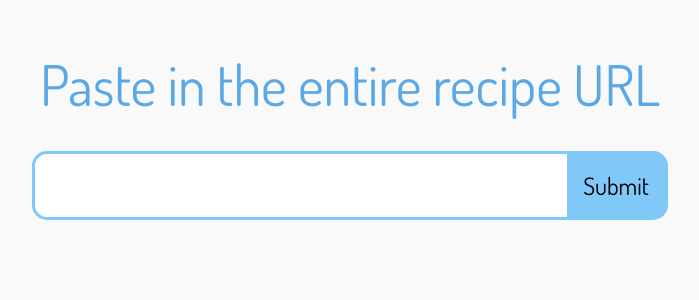
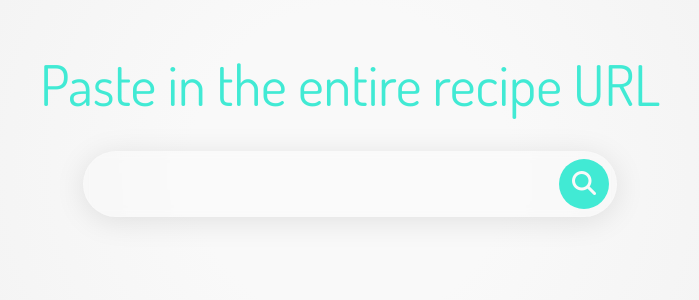
Before and after one commit to harrymarah/get-just-the-recipe, a React (Create React App) app: page / in a window 1280 px wide. Shown: the top 300 px of the page, without its empty margins (290-989 px from the left). Built offline with nearby package versions, Linux system fonts and the light colour scheme; the HTML template or start-up script is replaced by a standard one.

Commit message:
Restyled entire app as I wasn't happy with how it looked. Created my own spinner to use whilst information is loading.

```diff
--- a/public/index.html
+++ b/public/index.html
@@ -28,6 +28,13 @@
       href="https://fonts.googleapis.com/css2?family=Dosis:wght@200;400;600&display=swap"
       rel="stylesheet"
     />
+    <link
+      rel="stylesheet"
+      href="https://cdnjs.cloudflare.com/ajax/libs/font-awesome/6.2.0/css/all.min.css"
+      integrity="sha512-xh6O/CkQoPOWDdYTDqeRdPCVd1SpvCA9XXcUnZS2FmJNp1coAFzvtCN9BmamE+4aHK8yyUHUSCcJHgXloTyT2A=="
+      crossorigin="anonymous"
+      referrerpolicy="no-referrer"
+    />
     <title>React App</title>
   </head>
   <body>
--- a/src/App.js
+++ b/src/App.js
@@ -26,9 +26,9 @@ const App = () => {
         const ulsArr = Array.prototype.slice.call(uls)
 
         setRecipeUls(ulsArr)
+        toggleLoading(false)
       })
       .catch(e => console.error(e))
-      toggleLoading(false)
     }
 
   let selectedDivs = []
@@ -54,69 +54,13 @@ const App = () => {
 
   return (
       <main>
-          <SearchBar getRecipeUls={getHtml} />
+          <SearchBar getRecipeUls={getHtml} isLoading={isLoading} />
 
-          {isLoading ? 'loading' : ''}
+          {recipeUls.length ? <ShowAllUls allRecipeUls={recipeUls} selectDiv={selectDiv} showSelectedUls={showSelectedUls} /> : ''}
 
-          <ShowAllUls allRecipeUls={recipeUls} selectDiv={selectDiv} showSelectedUls={showSelectedUls} />
-
-          <ShowSelectedUls selectedRecipeUls={selectedRecipeUls} />
+          {selectedRecipeUls.length ? <ShowSelectedUls selectedRecipeUls={selectedRecipeUls} /> : ''}
     </main>
   );
 };
 
-// class App extends Component {
-//   constructor(props) {
-//     super(props)
-//     this.state = {
-//       recipeUls : [],
-//       selectedRecipeUls: [],
-//       isLoading: false
-//     }
-
-//     this.getHtml = this.getHtml.bind(this)
-//     this.selectDiv = this.selectDiv.bind(this)
-//   }
-
-//   getHtml(url) {
-//     this.setState({isLoading: true})
-//     fetch('https://fierce-basin-26627.herokuapp.com/' + url)
-//     .then(response => {
-//       return response.text()
-//     })
-//     .then(html => {
-//       const parser = new DOMParser()
-
-//       const doc = parser.parseFromString(html, 'text/html')
-
-//       const uls = doc.querySelectorAll('ul')
-
-//       const ulsArr = Array.prototype.slice.call(uls)
-
-//       this.setState({recipeUls: ulsArr})
-//     })
-//     .catch(e => console.error(e))
-//     this.setState({isLoading: false})
-//   }
-
-//   selectDiv(e) {
-//     e.currentTarget.classList.toggle('selected')
-//     // this.setState({selectedRecipeUls: [...this.state.selectedRecipeUls, e.currentTarget.innerHTML]})
-//     // console.log(this.state.selectedRecipeUls)
-//   }
-
-//   render() {
-//     return (
-//       <div>
-//         <SearchBar getRecipeUls={this.getHtml} />
-
-//         {this.state.isLoading ? 'loading' : ''}
-
-//         <ShowAllUls allRecipeUls={this.state.recipeUls} selectDiv={this.selectDiv}/>
-
-//       </div>
-//     );
-//   }
-// }
-
 export default App;
--- a/src/components/SearchBar.css
+++ b/src/components/SearchBar.css
@@ -6,29 +6,76 @@ form {
 
 .heading {
     font-size: 3.5rem;
-    color: #5AA9E6;
+    color: #41EAD4;
 }
 
 .searchbar-wrapper {
-    margin-top: 2rem;
+    margin: 2rem 0;
+    position: relative;
 }
 
-input {
+input[type=text] {
+    height: 32px;
     padding: 1rem;
     font: inherit;
     font-size: 1.5rem;
+    width: 500px;
+    background: rgba(255, 255, 255, 0.2);
+    border-radius: 50px;
+    box-shadow: 0 4px 30px rgba(0, 0, 0, 0.1);
+    backdrop-filter: blur(5px);
+    -webkit-backdrop-filter: blur(5px);
+    border: 1px solid rgba(255, 255, 255, 0.05);
 }
 
-input[type=text] {
-   width: 500px;
-   border-radius: 15px 0 0 15px;
-   border: 3px solid #7FC8F8;
-   border-right: none;
+.submit-button {
+    background-color: #41EAD4;
+    color: #f9f9f9;
+    border: none;
+    width: 50px;
+    height: 50px;
+    font-size: 1.5rem;
+    border-radius: 30px;
+    padding: 7px;
+    position: absolute;
+    top: 50%;
+    transform: translateY(-50%);
+    right: 8px;
 }
 
-input[type=submit] {
-    border-radius: 0 15px 15px 0;
-    background-color: #7FC8F8;
-    border: 3px solid #7FC8F8;
-    border-left: none;
+.button-loading {
+    background-color: #41EAD4;
+    color: #f9f9f9;
+    border: none;
+    width: 50px;
+    height: 50px;
+    font-size: 1.5rem;
+    border-radius: 30px;
+    padding: 7px;
+    position: absolute;
+    top: 50%;
+    /* transform: translateY(-50%); */
+    translate: 0 -50%;
+    right: 8px;
+    -webkit-animation: loading 1s infinite;
+    -moz-animation: loading 1s infinite;
+    animation: loading 1s infinite;
 }
+
+@-webkit-keyframes loading {
+    0% {background-color: #41EAD4;}
+    50% {background-color: #FF00CE;}
+    100% {transform: rotate(360deg);}
+}
+
+@-moz-keyframes loading {
+    0% {background-color: #41EAD4;}
+    50% {background-color: #FF00CE;}
+    100% {transform: rotate(360deg);}
+}
+
+@keyframes loading {
+    0% {background-color: #41EAD4;}
+    50% {background-color: #FF00CE;}
+    100% {transform: rotate(360deg);}
+}
--- a/src/components/SearchBar.js
+++ b/src/components/SearchBar.js
@@ -8,6 +8,13 @@ const SearchBar = (props) => {
         e.preventDefault()
         props.getRecipeUls(urlSearch)
         updateUrlSearch('')
+    }
+
+    let button
+    if(props.isLoading){
+        button = <button className='button-loading'><i className="fa-solid fa-spinner"></i></button>
+    } else {
+        button = <button className='submit-button' type='submit'><i className="fa-solid fa-magnifying-glass"></i></button>
     }
 
     return (
@@ -21,7 +28,7 @@ const SearchBar = (props) => {
                         id='url-input'
                     >
                     </input>
-                    <input type='submit'></input>
+                    {button}
                 </div>
             </form>
      );
--- a/src/components/ShowAllUls.css
+++ b/src/components/ShowAllUls.css
@@ -7,16 +7,20 @@
 .ul-group{
     display: flex;
     flex-wrap: wrap;
-    justify-content: space-between;
+    justify-content: space-around;
 }
 
-button {
+.next-button {
     padding: 1rem;
     font: inherit;
-    font-size: 1.5rem;
-    background-color: #7FC8F8;
+    font-size: 1.8rem;
+    color: #f9f9f9;
+    background-color: #41EAD4;
     border: none;
-    border-radius: 15px;
+    border-radius: 50px;
+    font-weight: 600;
     width: 200px;
     margin: auto;
+    align-items: baseline;
+    margin-top: 3rem;
 }
--- a/src/components/ShowAllUls.js
+++ b/src/components/ShowAllUls.js
@@ -14,7 +14,7 @@ const ShowAllUls = (props) => {
             <div className='ul-group'>
                 {uls}
             </div>
-            {props.allRecipeUls.length ? <button onClick={props.showSelectedUls}>Next</button> : ''}
+            {props.allRecipeUls.length ? <button className='next-button' onClick={props.showSelectedUls}>Next <i className="fa-solid fa-angles-right"></i></button> : ''}
         </div>
 
     );
--- a/src/components/ShowSelectedUls.css
+++ b/src/components/ShowSelectedUls.css
@@ -1,3 +1,16 @@
 .ShowSelectedUls {
+    color: #252525;
+    margin: 1rem;
+    border-radius: 15px;
+    padding: 0.75rem;
+    background-color: #f9f9f9;
+    border-top: 3px solid #FBFF12;
+    border-radius: 8px;
+    -webkit-box-shadow: 0 10px 50px rgba(0,0,0,0.2);
+    box-shadow: 0 10px 50px rgba(0,0,0,0.2);
+}
 
+.ShowSelectedUls h1 {
+    text-align: center;
+    color: #252525;
 }
--- a/src/components/ShowSelectedUls.js
+++ b/src/components/ShowSelectedUls.js
@@ -8,6 +8,7 @@ const ShowSelectedUls = (props) => {
     })
     return (
         <div className='ShowSelectedUls'>
+            <h1>Your recipe...</h1>
             {selectedUls}
         </div>
     );
--- a/src/components/SingleUl.css
+++ b/src/components/SingleUl.css
@@ -2,17 +2,19 @@
     height: 200px;
     width: 300px;
     overflow: hidden;
-    border: 2px solid #FFE45E;
-    background-color: rgba(255, 228, 94, 0.01);
     margin: 1rem;
     border-radius: 15px;
     cursor: pointer;
-    padding: 1rem;
-    -webkit-box-shadow: inset 0px -50px 35px -9px rgba(0,0,0,0.15);
-    box-shadow: inset 0px -50px 35px -9px rgba(0,0,0,0.15);
+    padding: 0.75rem;
+    color: #252525;
+    background-color: #f9f9f9;
+    border-top: 3px solid #FF00CE;
+    border-radius: 8px;
+    -webkit-box-shadow: 0 10px 50px rgba(0,0,0,0.2);
+    box-shadow: 0 10px 50px rgba(0,0,0,0.2);
 }
 
 .selected {
-    border-color: #FF6392;
-    background-color: rgba(255, 99, 146, 0.1);
+    border-color: #41ead4;
+    background-color: rgba(65, 234, 212,0.4);
 }
--- a/src/index.css
+++ b/src/index.css
@@ -1,10 +1,12 @@
 body {
   margin: 0;
   font-family: 'Dosis', sans-serif;
-  background-color: #f9f9f9;
+  background: rgb(249,249,249);
+  background: radial-gradient(circle, rgba(249,249,249,1) 24%, rgba(238,238,238,1) 100%);
   -webkit-font-smoothing: antialiased;
   -moz-osx-font-smoothing: grayscale;
   box-sizing: border-box;
+  margin-bottom: 5rem;
 }
 
 code {
```
